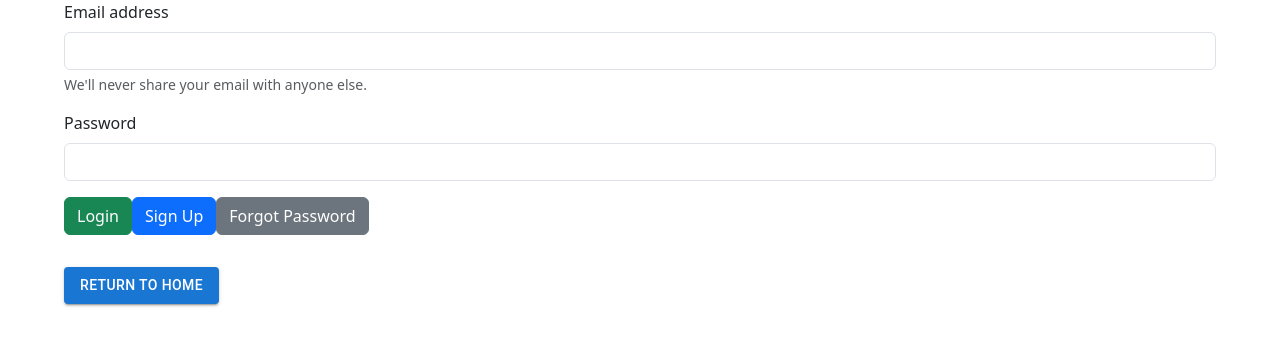
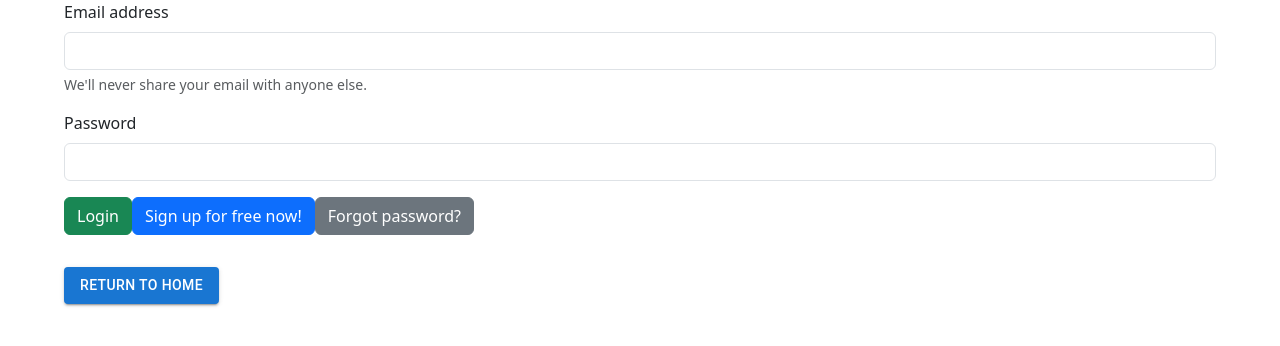
Before and after one commit to IRODR1502020/HOWRU-Spring-2024, a React (Create React App) app in the folder howru/: page /login in a window 1280 px wide. Shown: the top 346 px of the page. Built offline with nearby package versions, Linux system fonts and the light colour scheme; no server answers.

Commit message:
update LoginWidget
wire up sign up button -> registration page

```diff
--- a/howru/src/Components/GeneralComponents/LoginWidget.js
+++ b/howru/src/Components/GeneralComponents/LoginWidget.js
@@ -19,8 +19,8 @@ const LoginWidget = () => {
 					<input type="password" class="form-control" id="exampleInputPassword1"/>
 				</div>
 				<button type="submit" class="btn btn-success">Login</button>
-				<button type="submit" class="btn btn-primary">Sign Up</button>
-				<button type="button" onClick={() => navigate('/forgot-password')} class="btn btn-secondary">Forgot Password</button>
+				<button type="submit" onClick={() => navigate('/register')}class="btn btn-primary">Sign up for free now!</button>
+				<button type="button" onClick={() => navigate('/forgot-password')} class="btn btn-secondary">Forgot password? </button>
 			</form>
 			<Button variant="contained" onClick={() => navigate('/')} style={{ marginTop: '2rem' }}>
 				Return to Home
```
